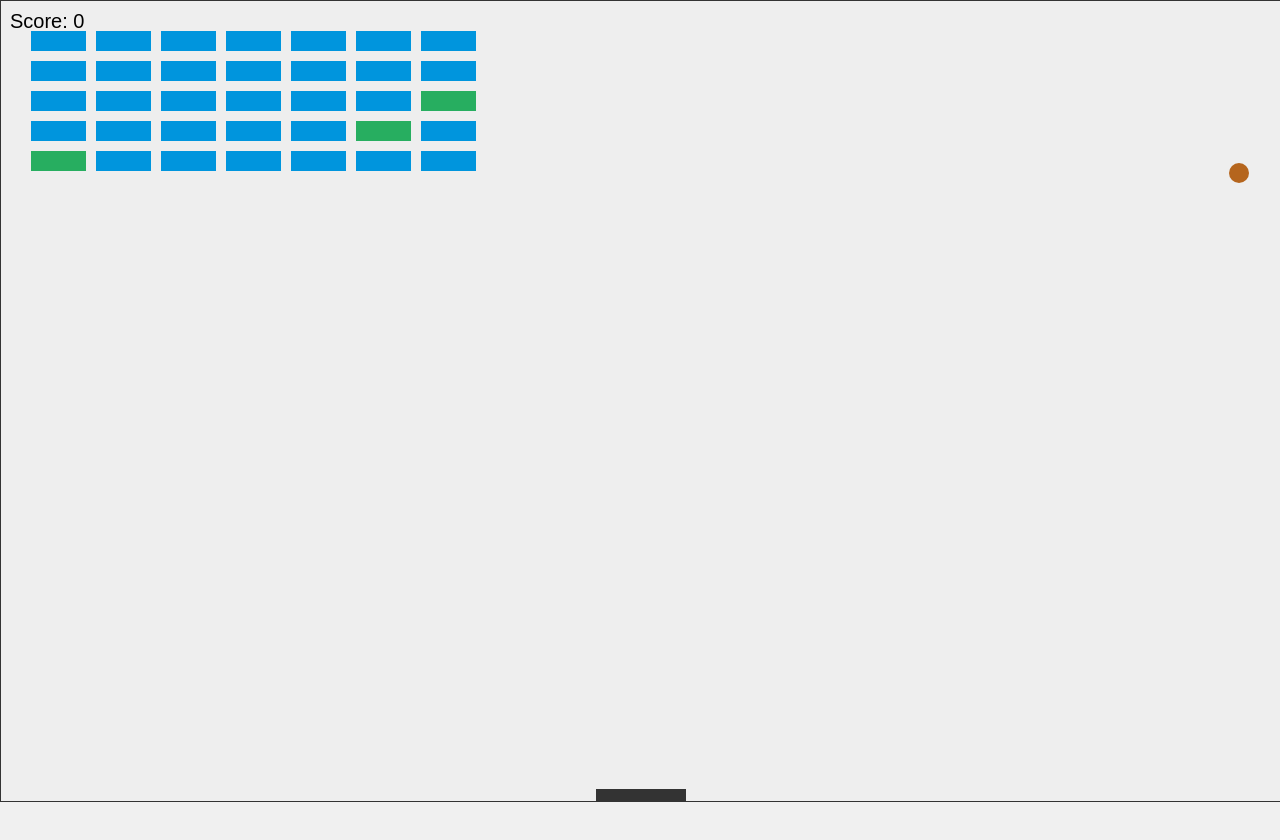
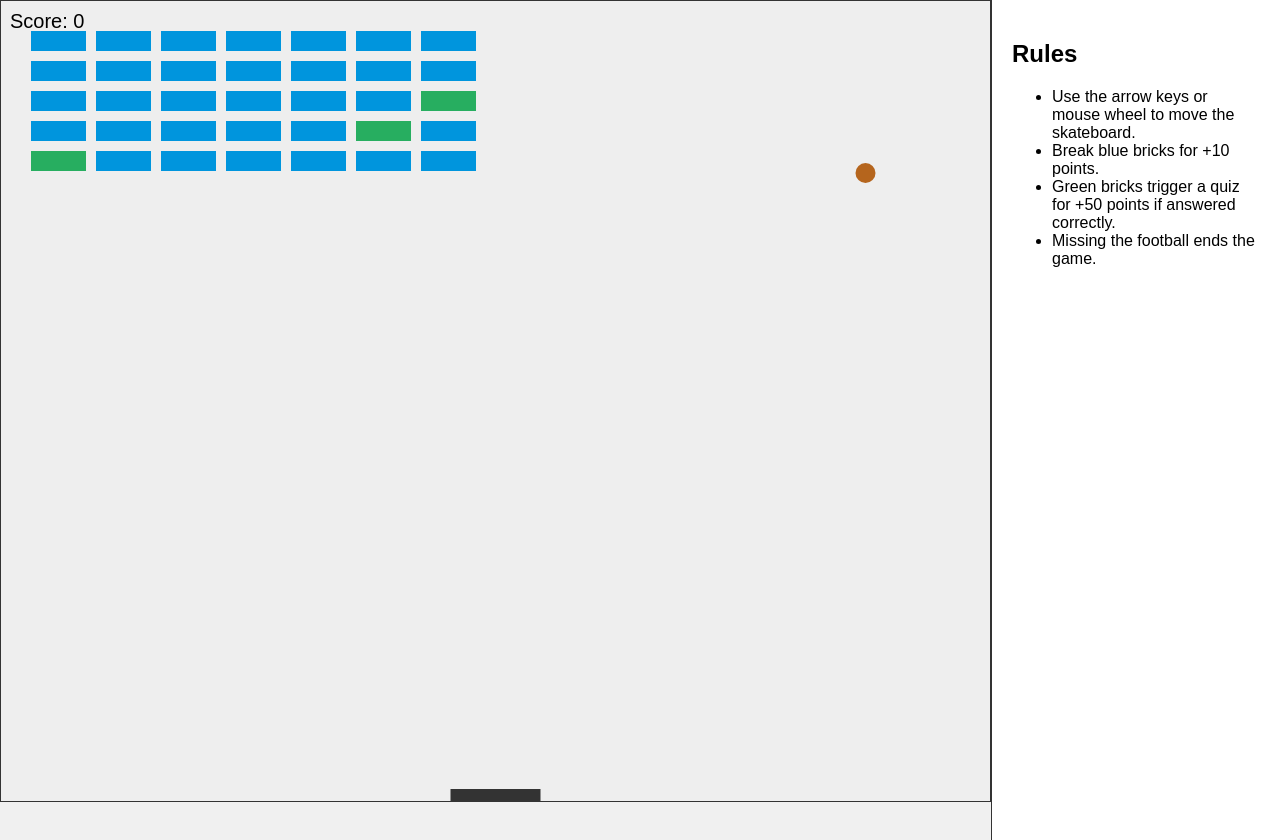
Before and after one commit to kaustubhdhole/quiz-badminton, a plain HTML site: page index.html in a window 1280 px wide. Before the commit the page ends 802 px from the top, so only its background shows below. Drawn offline with Linux system fonts and the light colour scheme.

Commit message:
Add rules panel and expand game area

```diff
--- a/index.html
+++ b/index.html
@@ -6,10 +6,21 @@
   <link rel="stylesheet" href="style.css" />
 </head>
 <body>
-  <canvas id="gameCanvas"></canvas>
-  <div id="score">Score: 0</div>
-  <div id="points-container"></div>
-  <div id="message" class="hidden"></div>
+  <div id="game-area">
+    <canvas id="gameCanvas"></canvas>
+    <div id="score">Score: 0</div>
+    <div id="points-container"></div>
+    <div id="message" class="hidden"></div>
+  </div>
+  <aside id="rules">
+    <h2>Rules</h2>
+    <ul>
+      <li>Use the arrow keys or mouse wheel to move the skateboard.</li>
+      <li>Break blue bricks for +10 points.</li>
+      <li>Green bricks trigger a quiz for +50 points if answered correctly.</li>
+      <li>Missing the football ends the game.</li>
+    </ul>
+  </aside>
   <script src="script.js"></script>
 </body>
 </html>
--- a/script.js
+++ b/script.js
@@ -1,8 +1,10 @@
 const canvas = document.getElementById('gameCanvas');
 const ctx = canvas.getContext('2d');
+const rulesDiv = document.getElementById('rules');
 
 function resizeCanvas() {
-  canvas.width = window.innerWidth;
+  const availableWidth = window.innerWidth - rulesDiv.offsetWidth;
+  canvas.width = availableWidth;
   canvas.height = window.innerHeight;
 }
 resizeCanvas();
--- a/style.css
+++ b/style.css
@@ -1,9 +1,15 @@
 body {
   background: #f0f0f0;
-  text-align: center;
   font-family: Arial, sans-serif;
   margin: 0;
   overflow: hidden;
+  display: flex;
+  height: 100vh;
+}
+
+#game-area {
+  position: relative;
+  flex: 1;
 }
 
 #gameCanvas {
@@ -11,6 +17,16 @@ body {
   display: block;
   margin: 0;
   border: 1px solid #333;
+}
+
+#rules {
+  width: 250px;
+  padding: 20px;
+  text-align: left;
+  background: #fff;
+  border-left: 1px solid #333;
+  overflow-y: auto;
+  height: 100vh;
 }
 
 #score {
```
